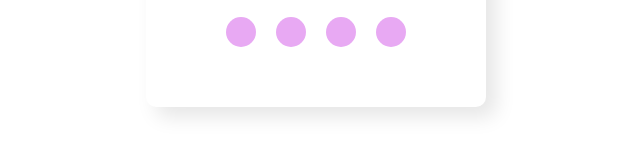
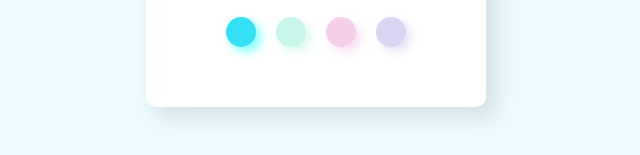
Before and after one commit to pje224/profile_site, a plain HTML site: page index.html in a window 1280 px wide. Shown: the part 523-678 px from the top of the page, without its empty margins (324-964 px from the left). Drawn offline with Linux system fonts and the light colour scheme; a web font is replaced by a local one.

Commit message:
메인 완료

```diff
--- a/css/main.css
+++ b/css/main.css
@@ -12,6 +12,9 @@ li {
 a {
   color: #333;
   text-decoration: none;
+}
+.member1 {
+  background-color: #ebfaff;
 }
 /* 전체 영역 */
 section {
@@ -107,4 +110,27 @@ section {
   height: 30px;
   border-radius: 50%;
   background-color: #e8a9f3;
+  opacity: 0.4;
+  filter: saturate(0.7);
 }
+.others a:nth-of-type(1) {
+  background-color: #35e0f7;
+  box-shadow: 5px 5px 10px rgba(74, 255, 255, 0.7);
+}
+.others a:nth-of-type(2) {
+  background-color: #55f5cd;
+  box-shadow: 5px 5px 10px rgba(85, 245, 178, 0.7);
+}
+.others a:nth-of-type(3) {
+  background-color: #ff80df;
+  box-shadow: 5px 5px 10px rgba(255, 128, 223, 0.7);
+}
+.others a:nth-of-type(4) {
+  background-color: #a794fd;
+  box-shadow: 5px 5px 10px rgba(167, 148, 253, 0.7);
+}
+/* 클래스가 안에 있는게 아니라 옆에 있는 것이기 때문에 띄어쓰기 절대 XXXX */
+.others a.on {
+  opacity: 1;
+  filter: saturate(1);
+}
--- a/index.html
+++ b/index.html
@@ -32,7 +32,7 @@
     />
     <link rel="manifest" href="assets/favicon (7)/site.webmanifest" />
   </head>
-  <body>
+  <body class="member1">
     <section>
       <!-- 상단 메뉴 -->
       <nav class="menu">
@@ -66,7 +66,7 @@
         </ul>
         <!-- 멤버별 프로필 링크 -->
         <nav class="others">
-          <a href="#"></a>
+          <a href="#" class="on"></a>
           <a href="#"></a>
           <a href="#"></a>
           <a href="#"></a>
```
